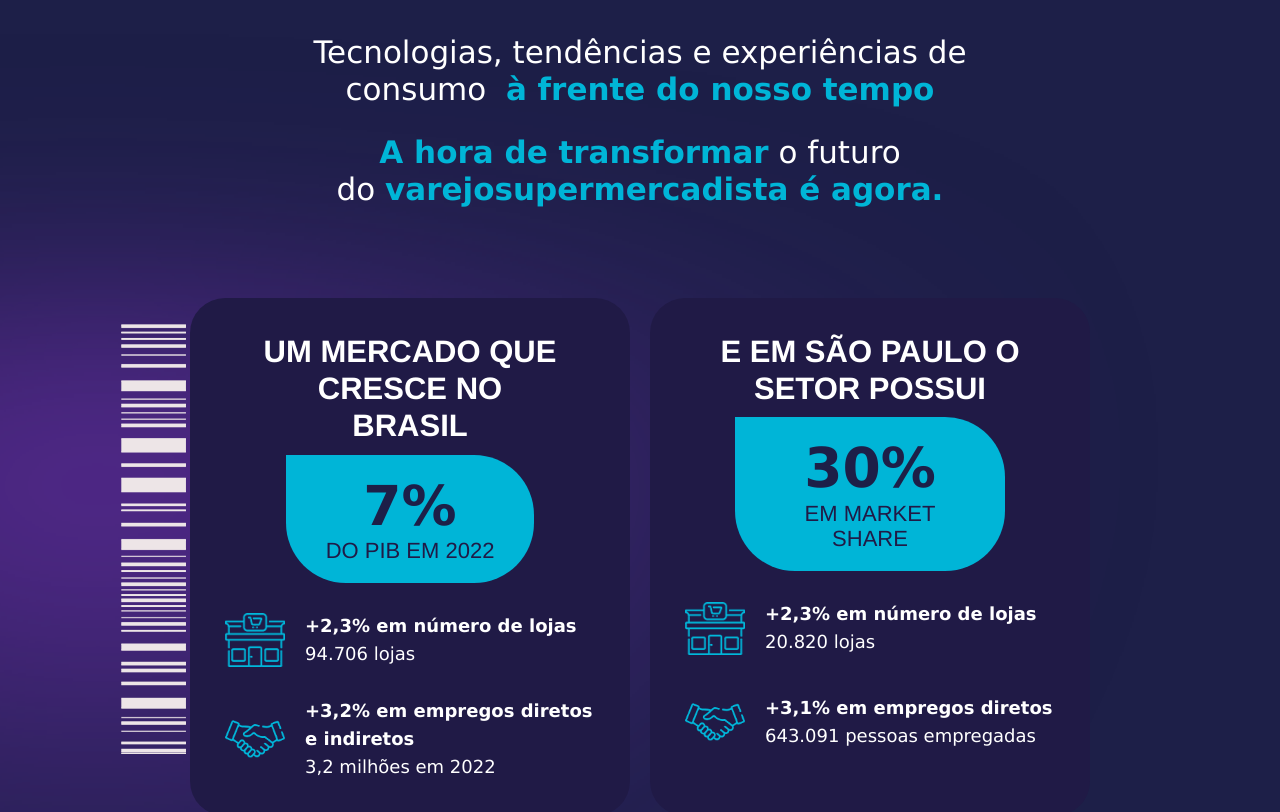
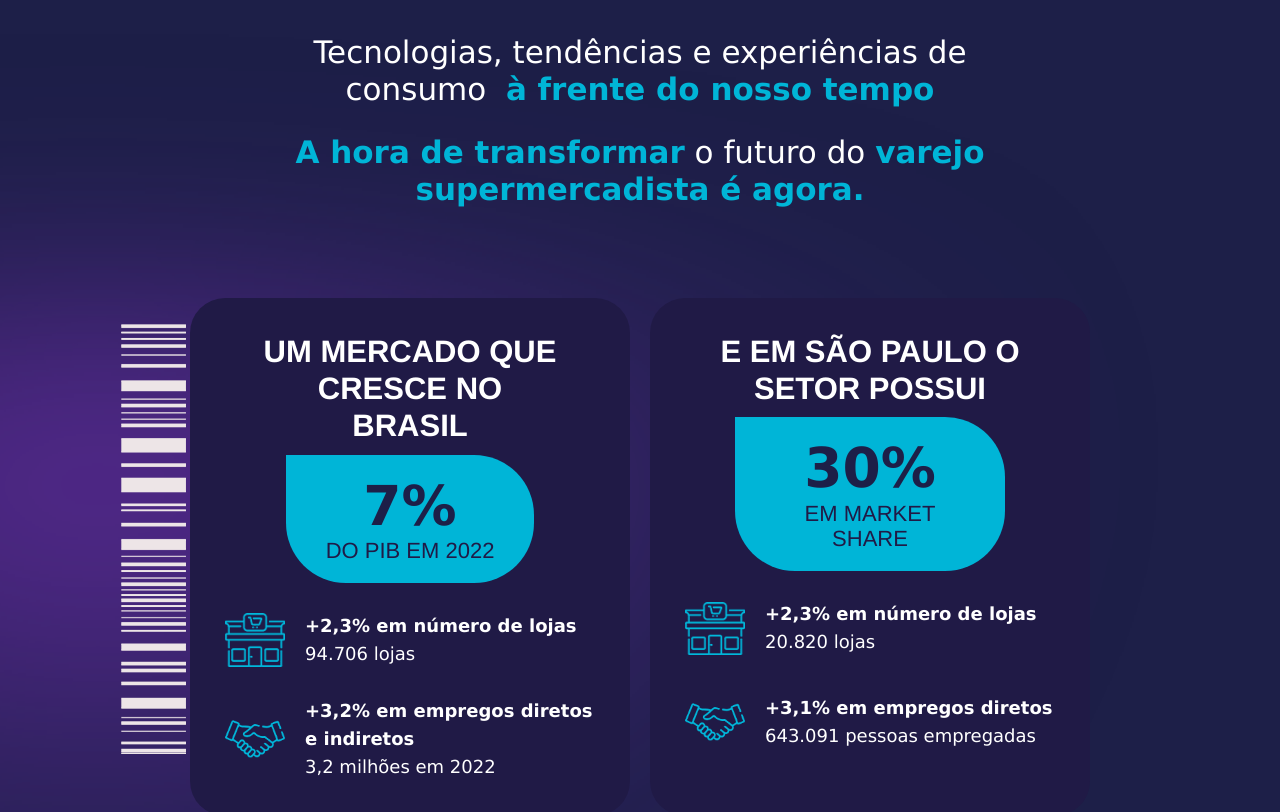
Before and after one commit to disabela-maria20/next-apas-app, a Next.js app: page / in a window 1280 px wide. Shown: the part 1360-2172 px from the top of the page. Built offline with nearby package versions, Linux system fonts and the light colour scheme; a web font is replaced by a local one.

Commit message:
refactor: :lipstick: edit text

```diff
--- a/src/components/organisms/About/index.tsx
+++ b/src/components/organisms/About/index.tsx
@@ -82,7 +82,7 @@ const About = () => {
           </h2>
           <h2>
             <span>A hora de transformar</span> o futuro do&nbsp;
-            <span>varejosupermercadista é agora.</span>
+            <span>varejo supermercadista é agora.</span>
           </h2>
           <div className={Style.aboutCardGrid}>
             {CARD.map((card) => (
```
